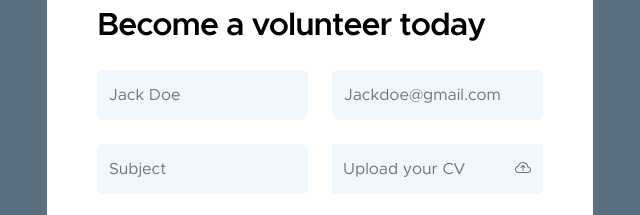
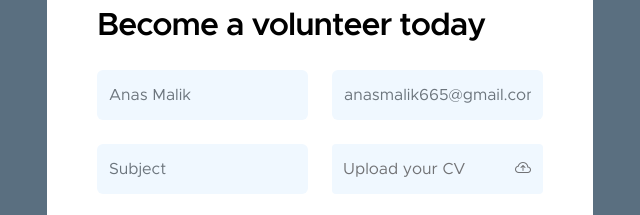
Before and after one commit to anasmalik228/anas_donate, a plain HTML site: page index.html in a window 1280 px wide. Shown: the part 4200-4415 px from the top of the page, 35-675 px from the left. Drawn offline with Linux system fonts and the light colour scheme.

Commit message:
Update index.html

```diff
--- a/index.html
+++ b/index.html
@@ -481,11 +481,11 @@ https://templatemo.com/tm-581-kind-heart-charity
 
                                 <div class="row">
                                     <div class="col-lg-6 col-12">
-                                        <input type="text" name="volunteer-name" id="volunteer-name" class="form-control" placeholder="Jack Doe" required>
+                                        <input type="text" name="volunteer-name" id="volunteer-name" class="form-control" placeholder="Anas Malik" required>
                                     </div>
 
                                     <div class="col-lg-6 col-12">
-                                        <input type="email" name="volunteer-email" id="volunteer-email" pattern="[^ @]*@[^ @]*" class="form-control" placeholder="Jackdoe@gmail.com" required>
+                                        <input type="email" name="volunteer-email" id="volunteer-email" pattern="[^ @]*@[^ @]*" class="form-control" placeholder="anasmalik665@gmail.com" required>
                                     </div>
 
                                     <div class="col-lg-6 col-12">
@@ -893,15 +893,15 @@ https://templatemo.com/tm-581-kind-heart-charity
                                 </p>
                                 <div class="row">
                                     <div class="col-lg-6 col-md-6 col-12">
-                                        <input type="text" name="first-name" id="first-name" class="form-control" placeholder="Jack" required>
+                                        <input type="text" name="first-name" id="first-name" class="form-control" placeholder="Anas" required>
                                     </div>
 
                                     <div class="col-lg-6 col-md-6 col-12">
-                                        <input type="text" name="last-name" id="last-name" class="form-control" placeholder="Doe" required>
+                                        <input type="text" name="last-name" id="last-name" class="form-control" placeholder="Malik" required>
                                     </div>
                                 </div>
 
-                                <input type="email" name="email" id="email" pattern="[^ @]*@[^ @]*" class="form-control" placeholder="Jackdoe@gmail.com" required>
+                                <input type="email" name="email" id="email" pattern="[^ @]*@[^ @]*" class="form-control" placeholder="anasmalik665@gmail.com" required>
 
                                 <textarea name="message" rows="5" class="form-control" id="message" placeholder="What can we help you?"></textarea>
 
```
